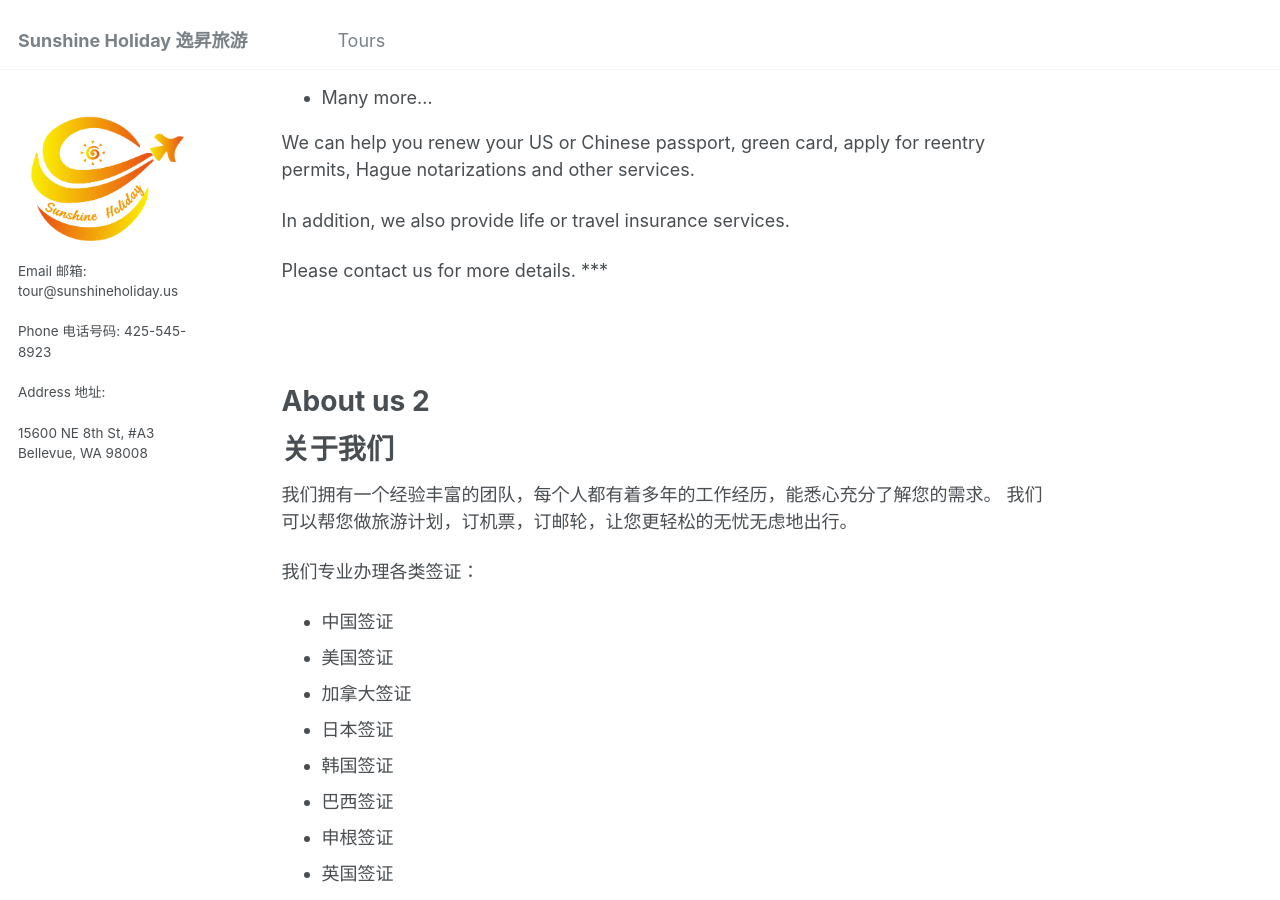
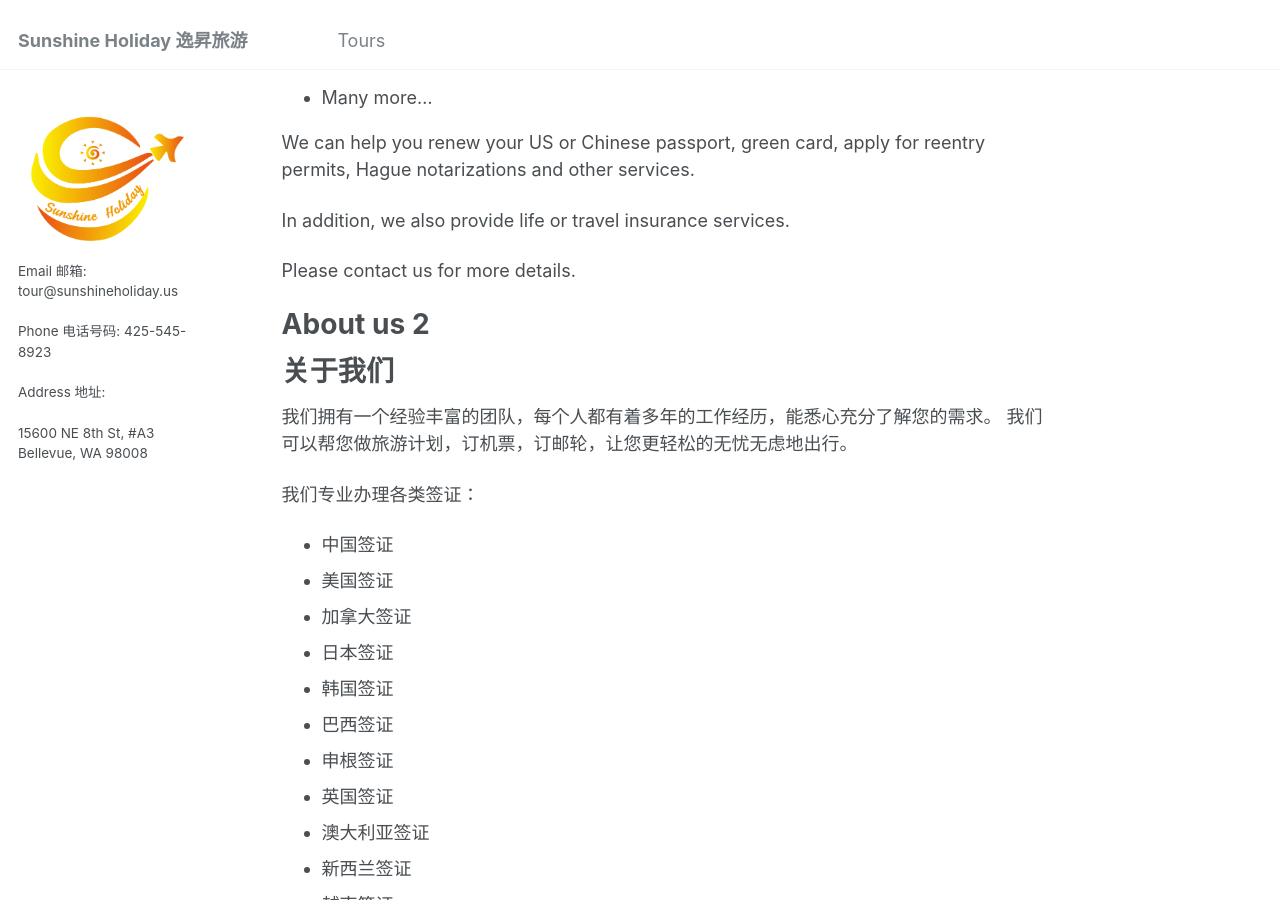
Before and after one commit to sunshineholidayus/web3, a Jekyll site: the page built from _pages/about.md, in a window 1280 px wide and 900 px high, scrolled down 721 px. Built offline with Jekyll 4.4.1, drawn with Linux system fonts in a browser that asks for light colours.

Commit message:
Update about.md

```diff
--- a/_pages/about.md
+++ b/_pages/about.md
@@ -35,11 +35,6 @@ We can help you renew your US or Chinese passport, green card, apply for reentry
 In addition, we also provide life or travel insurance services.
 
 Please contact us for more details.
-<a name="about-us-chinese"></a>
-***
-
-<br>
-<br>
 
 # About us 2
 
```
